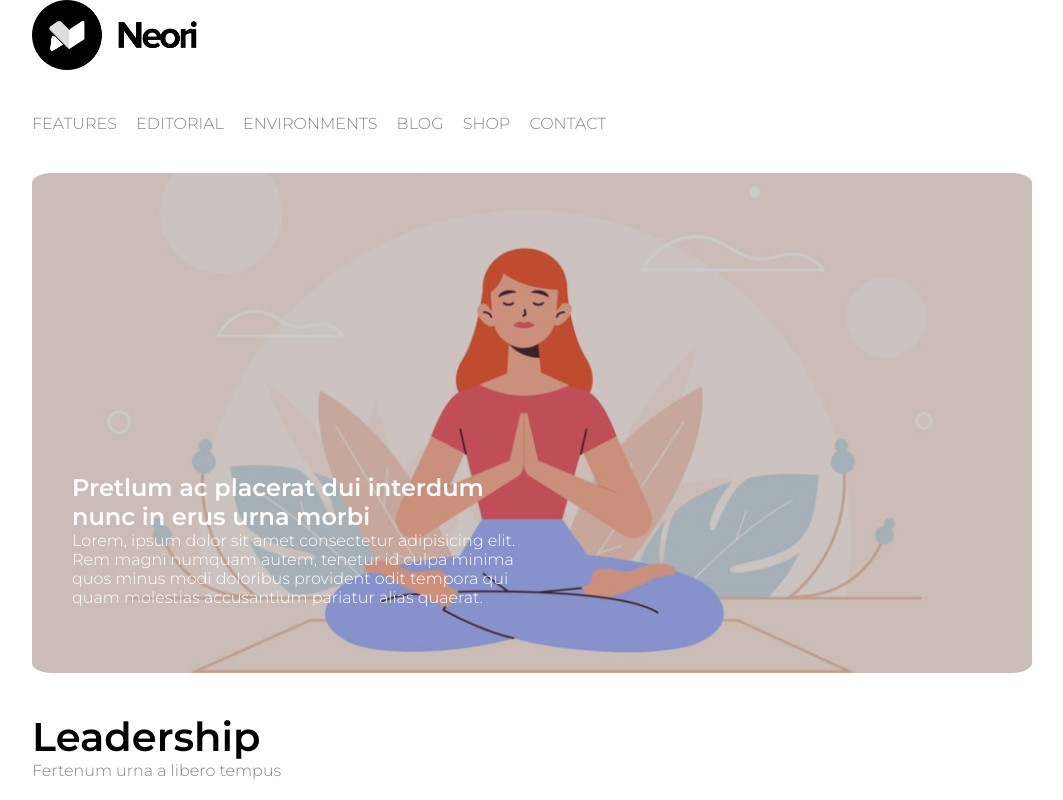
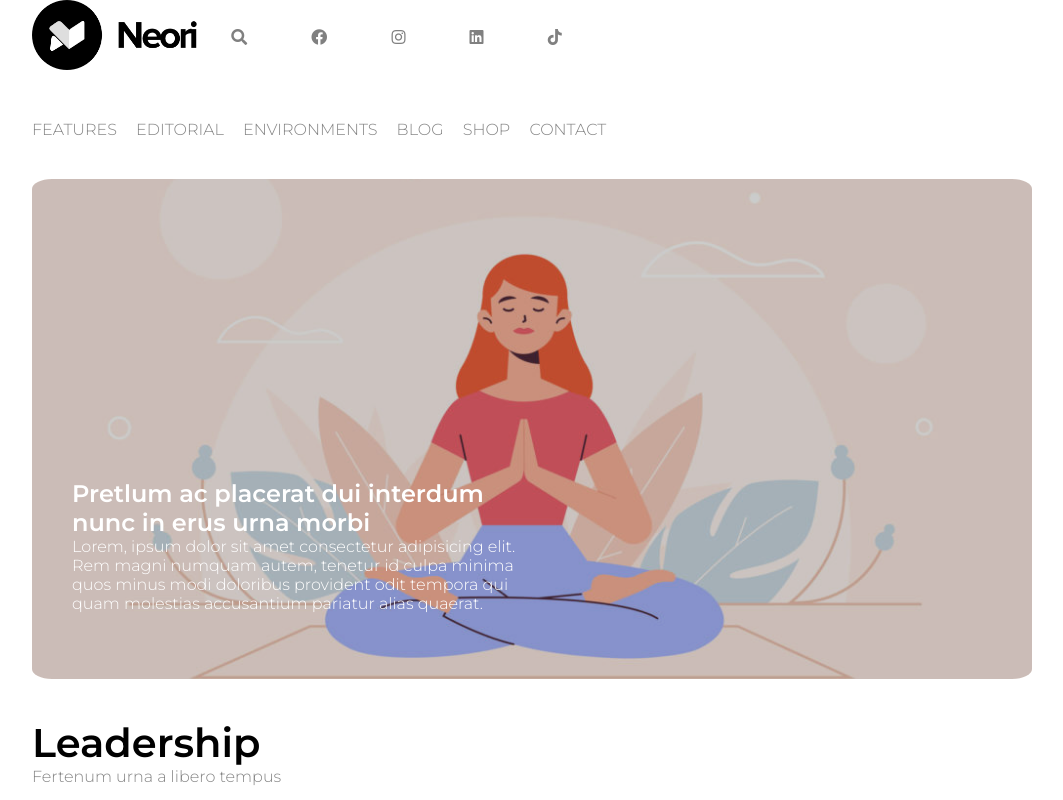
Before and after one commit to Andrea-Mattia/htmlcss-wp, a plain HTML site: page index.html in a window 1280 px wide. Shown: the top 800 px of the page, without its empty margins (108-1171 px from the left). Drawn offline with Linux system fonts and the light colour scheme.

Commit message:
add some extras

```diff
--- a/css/main.css
+++ b/css/main.css
@@ -41,6 +41,29 @@ header {
 
 header .brand img {
     width: 165px;
+    display: inline-block;
+}
+
+header .links {
+    height: 80px;
+    width: 50%;
+    padding-top: 28px;
+    display: inline-block;
+    vertical-align: top;
+}
+
+.links a {
+    padding-left: 30px;
+    padding-right: 30px;
+}
+
+header a {
+    color: gray;
+    text-decoration: none;
+}
+
+.links a:hover {
+    color: dodgerblue;
 }
 
 .main-menu {
--- a/index.html
+++ b/index.html
@@ -9,6 +9,8 @@
     <!-- FONT -->
     <link rel="preconnect" href="https://fonts.gstatic.com">
     <link href="https://fonts.googleapis.com/css2?family=Montserrat:wght@300;600&display=swap" rel="stylesheet">
+    <!-- ICONS -->
+    <link rel='stylesheet' href='https://cdnjs.cloudflare.com/ajax/libs/font-awesome/5.15.2/css/all.css' integrity='sha512-9iWaz7iMchMkQOKA8K4Qpz6bpQRbhedFJB+MSdmJ5Nf4qIN1+5wOVnzg5BQs/mYH3sKtzY+DOgxiwMz8ZtMCsw==' crossorigin='anonymous'/>
     <title>HTMLCSS-WP</title>
 </head>
 <body>
@@ -20,6 +22,23 @@
             <a class="brand" href="#">
                 <img src="./img/logo.png" alt="neori">
             </a>
+            <div class="links">
+                <a href="#">
+                    <i class="fas fa-search"></i>
+                </a>
+                <a href="#">
+                    <i class="fab fa-facebook"></i>
+                </a>
+                <a href="#">
+                    <i class="fab fa-instagram"></i>
+                </a>
+                <a href="#">
+                    <i class="fab fa-linkedin"></i>
+                </a>
+                <a href="#">
+                    <i class="fab fa-tiktok"></i>
+                </a>
+            </div>
 
             <nav>
                 <ul class="main-menu">
```
